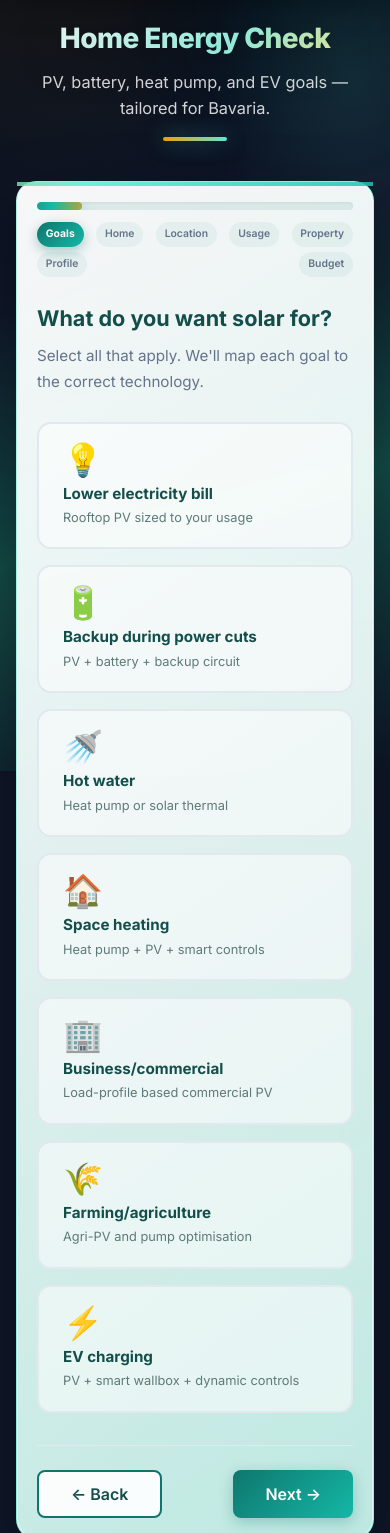
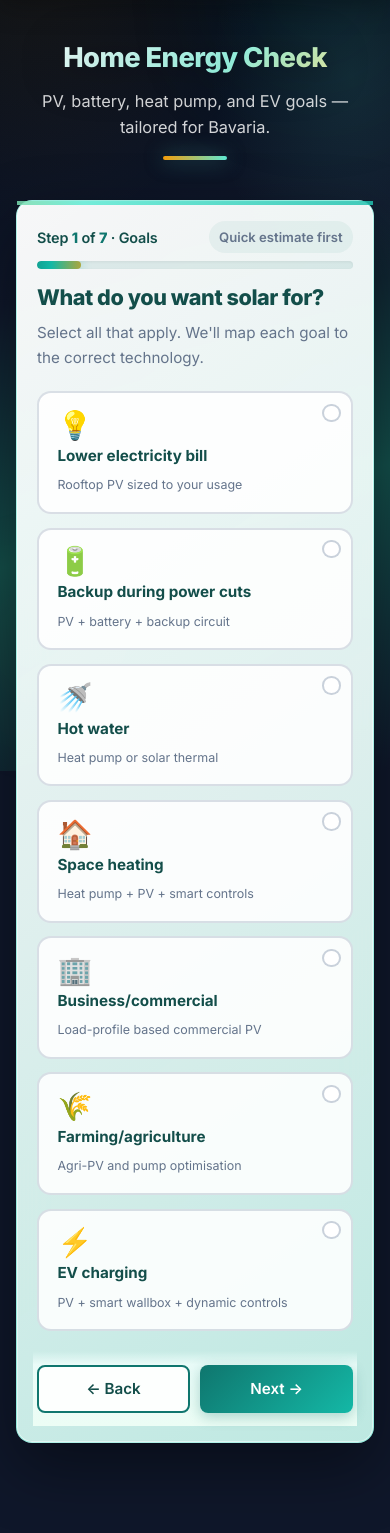
Before and after one commit to SyedZain295/solarpath, a Flask app: page /calculator in a window 390 px wide. Shown: the part 73-1606 px from the top of the page. Run offline with Flask 3, Linux system fonts and the light colour scheme.

Commit message:
Improve UI usability and aesthetics across calculator, results, and home.
Add app-experience CSS layer with clearer goal cards, sticky mobile nav, step counter, polished forms, results header, and estimate page layout.

Co-authored-by: Cursor <cursoragent@cursor.com>

```diff
--- a/i18n.py
+++ b/i18n.py
@@ -81,6 +81,8 @@ TRANSLATIONS = {
         "home.find_technology": "Find your technology",
         "home.apartment_note": "Renters and apartments welcome",
         "home.try_energy_advisor": "Try Energy Advisor",
+        "home.quick_estimate": "60-second estimate",
+        "home.quick_note": "Free pre-assessment · No account required ·",
         "home.suppliers_label": "For installers",
         "home.suppliers_title": "For solar suppliers",
         "home.suppliers_sub": "Get qualified, ready-to-contact customers - not just a listing",
@@ -341,6 +343,8 @@ TRANSLATIONS = {
         "home.find_technology": "Technologie finden",
         "home.apartment_note": "Auch für Mieter und Wohnungen geeignet",
         "home.try_energy_advisor": "Energieberater testen",
+        "home.quick_estimate": "Schnellschätzung (60 Sek.)",
+        "home.quick_note": "Kostenlose Voranalyse · Kein Konto nötig ·",
         "home.suppliers_label": "Für Installateure",
         "home.suppliers_title": "Für Solarbetriebe",
         "home.suppliers_sub": "Qualifizierte, kontaktbereite Kunden - nicht nur ein Verzeichnis",
--- /dev/null
+++ b/static/css/app-experience.css
@@ -0,0 +1,566 @@
+/* Solar Path – usability & aesthetics (loads last) */
+
+/* ── Layout rhythm ───────────────────────────────────── */
+.page-content {
+  max-width: 920px;
+  margin: 0 auto;
+  padding: clamp(1.25rem, 4vw, 2.5rem) clamp(1rem, 3vw, 1.5rem) clamp(3rem, 8vw, 4.5rem);
+}
+
+.calculator-page .page-content,
+.results-page .page-content {
+  max-width: 980px;
+}
+
+.page-content.container-wide {
+  max-width: 1280px;
+}
+
+/* ── Calculator progress ─────────────────────────────── */
+.calc-progress-head {
+  display: flex;
+  flex-wrap: wrap;
+  align-items: center;
+  justify-content: space-between;
+  gap: 0.75rem 1rem;
+  margin-bottom: 0.85rem;
+}
+
+.calc-progress-meta {
+  font-size: 0.9rem;
+  font-weight: 600;
+  color: var(--color-teal-deep);
+  letter-spacing: -0.01em;
+}
+
+.calc-progress-meta strong {
+  color: var(--color-primary);
+  font-weight: 800;
+}
+
+.calc-progress-skip {
+  font-size: 0.82rem;
+  font-weight: 600;
+  color: var(--color-text-muted);
+  text-decoration: none;
+  padding: 0.35rem 0.65rem;
+  border-radius: 999px;
+  background: rgba(15, 118, 110, 0.06);
+  transition: background var(--transition-base), color var(--transition-base);
+}
+
+.calc-progress-skip:hover {
+  color: var(--color-primary-dark);
+  background: rgba(15, 118, 110, 0.12);
+}
+
+.progress-steps {
+  display: flex;
+  flex-wrap: wrap;
+  gap: 0.35rem;
+  margin-bottom: 1.25rem;
+}
+
+.progress-steps span {
+  font-size: 0.68rem;
+  padding: 0.28rem 0.6rem;
+  border-radius: 999px;
+  background: rgba(15, 118, 110, 0.07);
+  color: var(--color-text-muted);
+  font-weight: 600;
+  white-space: nowrap;
+  transition: all 0.25s ease;
+}
+
+.progress-steps span.active {
+  background: var(--gradient-brand);
+  color: #fff;
+  box-shadow: 0 4px 14px rgba(15, 118, 110, 0.28);
+  transform: translateY(-1px);
+}
+
+.progress-steps span.done {
+  background: rgba(5, 150, 105, 0.14);
+  color: var(--color-green);
+}
+
+.progress-bar {
+  height: 8px;
+  border-radius: 999px;
+  background: rgba(15, 118, 110, 0.1);
+  overflow: hidden;
+  margin-bottom: 0.65rem;
+}
+
+/* ── Goal cards ──────────────────────────────────────── */
+.goal-grid {
+  display: grid;
+  grid-template-columns: repeat(auto-fill, minmax(210px, 1fr));
+  gap: 0.85rem;
+}
+
+.goal-card {
+  position: relative;
+  min-height: 118px;
+  padding: 1.1rem 1.15rem 1.1rem 1.15rem;
+  border-radius: var(--radius-md);
+  border: 2px solid rgba(148, 163, 184, 0.35);
+  background: rgba(255, 255, 255, 0.88);
+  cursor: pointer;
+  transition: border-color 0.2s, box-shadow 0.2s, transform 0.2s, background 0.2s;
+}
+
+.goal-card::after {
+  content: "";
+  position: absolute;
+  top: 0.65rem;
+  right: 0.65rem;
+  width: 1.15rem;
+  height: 1.15rem;
+  border-radius: 50%;
+  border: 2px solid rgba(148, 163, 184, 0.5);
+  background: #fff;
+  transition: all 0.2s ease;
+}
+
+.goal-card:has(input:checked)::after {
+  content: "✓";
+  display: flex;
+  align-items: center;
+  justify-content: center;
+  font-size: 0.65rem;
+  font-weight: 800;
+  color: #fff;
+  border-color: var(--color-primary);
+  background: var(--color-primary);
+  box-shadow: 0 2px 8px rgba(15, 118, 110, 0.35);
+}
+
+.goal-card:has(input:checked) {
+  border-color: var(--color-primary);
+  background: #fff;
+  box-shadow: 0 10px 28px rgba(15, 118, 110, 0.14);
+  transform: translateY(-2px);
+}
+
+.goal-icon {
+  font-size: 1.75rem;
+  margin-bottom: 0.45rem;
+  line-height: 1;
+}
+
+.goal-title {
+  font-size: 0.95rem;
+  font-weight: 700;
+  color: var(--color-teal-deep);
+  line-height: 1.3;
+}
+
+.goal-desc {
+  font-size: 0.78rem;
+  color: var(--color-text-muted);
+  line-height: 1.45;
+  margin-top: 0.3rem;
+}
+
+/* ── Forms ───────────────────────────────────────────── */
+.form-group {
+  margin-bottom: 1.15rem;
+}
+
+.form-row {
+  display: grid;
+  grid-template-columns: repeat(2, minmax(0, 1fr));
+  gap: 0.85rem 1rem;
+}
+
+.form-group label {
+  display: block;
+  font-size: 0.88rem;
+  font-weight: 600;
+  color: var(--color-teal-deep);
+  margin-bottom: 0.4rem;
+}
+
+.form-group input,
+.form-group select,
+.form-group textarea {
+  width: 100%;
+  min-height: 46px;
+  padding: 0.7rem 0.95rem;
+  font-size: 1rem;
+  font-family: var(--font);
+  color: var(--color-text);
+  background: #fff;
+  border: 1.5px solid rgba(148, 163, 184, 0.45);
+  border-radius: var(--radius-sm);
+  transition: border-color 0.2s, box-shadow 0.2s;
+}
+
+.form-group input:hover,
+.form-group select:hover,
+.form-group textarea:hover {
+  border-color: rgba(20, 184, 166, 0.55);
+}
+
+.form-group input:focus,
+.form-group select:focus,
+.form-group textarea:focus {
+  outline: none;
+  border-color: var(--color-primary-light);
+  box-shadow: var(--focus-ring);
+}
+
+.field-hint,
+.form-hint {
+  font-size: 0.82rem;
+  color: var(--color-text-muted);
+  line-height: 1.5;
+  margin-top: 0.35rem;
+}
+
+.info-box {
+  background: linear-gradient(135deg, rgba(240, 253, 250, 0.95), rgba(236, 253, 250, 0.85));
+  border: 1px solid rgba(20, 184, 166, 0.25);
+  border-left: 4px solid var(--color-primary);
+  border-radius: var(--radius-sm);
+  padding: 0.9rem 1rem;
+  font-size: 0.88rem;
+  line-height: 1.55;
+  color: var(--color-teal-deep);
+}
+
+/* ── Calculator nav (sticky on mobile) ───────────────── */
+.calc-nav {
+  display: flex;
+  flex-wrap: wrap;
+  gap: 0.65rem;
+  align-items: center;
+  justify-content: space-between;
+  margin-top: 1.75rem;
+  padding-top: 1.25rem;
+  border-top: 1px solid rgba(15, 118, 110, 0.12);
+}
+
+.calc-nav .btn {
+  min-height: 48px;
+  min-width: 120px;
+  border-radius: var(--radius-sm);
+  font-size: 0.95rem;
+}
+
+.calc-nav .btn-primary {
+  flex: 1 1 auto;
+  max-width: 280px;
+  margin-left: auto;
+}
+
+.calculator-page .glass-panel {
+  padding: clamp(1.25rem, 3vw, 2rem);
+  border-radius: var(--radius-xl);
+}
+
+.calc-step {
+  animation: stepFadeIn 0.35s ease;
+}
+
+@keyframes stepFadeIn {
+  from { opacity: 0; transform: translateY(8px); }
+  to { opacity: 1; transform: translateY(0); }
+}
+
+.calc-step h2 {
+  font-size: clamp(1.35rem, 3.5vw, 1.65rem);
+  font-weight: 800;
+  color: var(--color-teal-deep);
+  letter-spacing: -0.02em;
+  margin-bottom: 0.35rem;
+}
+
+.step-desc {
+  font-size: 0.95rem;
+  color: var(--color-text-muted);
+  margin-bottom: 1.35rem;
+  max-width: 62ch;
+}
+
+.calc-loads {
+  display: grid;
+  grid-template-columns: repeat(auto-fill, minmax(200px, 1fr));
+  gap: 0.5rem 0.75rem;
+}
+
+.calc-loads label {
+  display: flex;
+  align-items: flex-start;
+  gap: 0.5rem;
+  padding: 0.55rem 0.65rem;
+  border-radius: var(--radius-sm);
+  border: 1px solid transparent;
+  font-size: 0.88rem;
+  cursor: pointer;
+  transition: background 0.15s, border-color 0.15s;
+}
+
+.calc-loads label:hover {
+  background: rgba(15, 118, 110, 0.05);
+  border-color: rgba(15, 118, 110, 0.12);
+}
+
+/* ── Results page ────────────────────────────────────── */
+.results-page .page-content {
+  max-width: 1040px;
+}
+
+.results-header {
+  text-align: center;
+  margin-bottom: 1.75rem;
+  padding: clamp(1.25rem, 3vw, 2rem);
+  background: rgba(255, 255, 255, 0.94);
+  border-radius: var(--radius-xl);
+  box-shadow: 0 16px 48px rgba(0, 0, 0, 0.18);
+  border: 1px solid rgba(255, 255, 255, 0.5);
+}
+
+.results-header h1 {
+  font-size: clamp(1.5rem, 4vw, 2rem);
+  font-weight: 800;
+  letter-spacing: -0.03em;
+  color: var(--color-teal-deep);
+  margin: 0.5rem 0 0.35rem;
+}
+
+.results-header-loc {
+  font-size: 0.95rem;
+  color: var(--color-text-muted);
+  margin-bottom: 0.5rem;
+}
+
+.confidence-badge {
+  display: inline-flex;
+  align-items: center;
+  gap: 0.35rem;
+  padding: 0.35rem 0.85rem;
+  border-radius: 999px;
+  font-size: 0.78rem;
+  font-weight: 700;
+  text-transform: uppercase;
+  letter-spacing: 0.04em;
+}
+
+.confidence-badge.confidence-high {
+  background: rgba(5, 150, 105, 0.12);
+  color: #047857;
+}
+
+.confidence-badge.confidence-medium {
+  background: rgba(217, 119, 6, 0.12);
+  color: #b45309;
+}
+
+.confidence-badge.confidence-low {
+  background: rgba(220, 38, 38, 0.1);
+  color: #b91c1c;
+}
+
+.results-page .result-section {
+  margin-bottom: 1.35rem;
+}
+
+.results-page .action-bar {
+  display: flex;
+  flex-wrap: wrap;
+  gap: 0.65rem;
+  align-items: center;
+  padding: clamp(1rem, 3vw, 1.5rem);
+  border-radius: var(--radius-xl);
+  background: rgba(255, 255, 255, 0.97);
+  box-shadow: 0 12px 40px rgba(0, 0, 0, 0.15);
+}
+
+.results-page .action-bar .btn-primary {
+  font-size: 1rem;
+  padding: 0.85rem 1.5rem;
+}
+
+.loading-state-light {
+  display: flex;
+  flex-direction: column;
+  align-items: center;
+  justify-content: center;
+  min-height: 50vh;
+  gap: 1rem;
+  color: rgba(255, 255, 255, 0.9);
+  text-align: center;
+}
+
+.loading-state-light .loading-spinner {
+  width: 48px;
+  height: 48px;
+  border-width: 3px;
+}
+
+/* ── Modal (mobile-friendly) ─────────────────────────── */
+.modal-content {
+  border-radius: var(--radius-xl);
+  padding: clamp(1.25rem, 4vw, 2rem);
+  box-shadow: 0 24px 64px rgba(0, 0, 0, 0.25);
+}
+
+.modal-content h2 {
+  font-size: 1.35rem;
+  font-weight: 800;
+  color: var(--color-teal-deep);
+  margin-bottom: 0.35rem;
+}
+
+.modal-close {
+  position: absolute;
+  top: 0.75rem;
+  right: 0.85rem;
+  width: 2.25rem;
+  height: 2.25rem;
+  border: none;
+  border-radius: 50%;
+  background: rgba(15, 118, 110, 0.08);
+  color: var(--color-teal-deep);
+  font-size: 1.35rem;
+  line-height: 1;
+  cursor: pointer;
+  transition: background 0.15s;
+}
+
+.modal-close:hover {
+  background: rgba(15, 118, 110, 0.16);
+}
+
+/* ── Estimate page ───────────────────────────────────── */
+.estimate-page .glass-panel {
+  margin-top: 0.5rem;
+}
+
+.estimate-page .estimate-actions {
+  display: flex;
+  flex-direction: column;
+  gap: 0.65rem;
+  margin-top: 0.5rem;
+}
+
+/* ── Home quick path ─────────────────────────────────── */
+.hero-actions {
+  display: flex;
+  flex-wrap: wrap;
+  gap: 0.75rem;
+  align-items: center;
+}
+
+.hero-quick-note {
+  width: 100%;
+  margin-top: 0.35rem;
+  font-size: 0.88rem;
+  color: rgba(255, 255, 255, 0.75);
+}
+
+.hero-quick-note a {
+  color: #99f6e4;
+  font-weight: 600;
+  text-decoration: underline;
+  text-underline-offset: 2px;
+}
+
+.hero-full .hero-demo-btn {
+  border-color: rgba(255, 255, 255, 0.5);
+  color: #fff;
+  background: rgba(255, 255, 255, 0.06);
+}
+
+.hero-full .hero-demo-btn:hover {
+  background: rgba(255, 255, 255, 0.14);
+  border-color: rgba(255, 255, 255, 0.7);
+  color: #fff;
+}
+
+/* ── Reduced motion ──────────────────────────────────── */
+@media (prefers-reduced-motion: reduce) {
+  .calc-step,
+  .page-bg::before,
+  .page-bg::after {
+    animation: none !important;
+  }
+
+  .goal-card:has(input:checked) {
+    transform: none;
+  }
+}
+
+/* ── Mobile ──────────────────────────────────────────── */
+@media (max-width: 768px) {
+  .progress-steps {
+    display: none;
+  }
+
+  .calc-progress-head {
+    margin-bottom: 0.5rem;
+  }
+
+  .goal-grid {
+    grid-template-columns: 1fr;
+  }
+
+  .form-row {
+    grid-template-columns: 1fr;
+  }
+
+  .calculator-page .glass-panel {
+    border-radius: var(--radius-lg);
+  }
+
+  .calc-nav {
+    position: sticky;
+    bottom: 0;
+    z-index: 20;
+    margin: 1.25rem -0.25rem -0.25rem;
+    padding: 0.85rem 0.25rem calc(0.85rem + env(safe-area-inset-bottom, 0px));
+    background: linear-gradient(180deg, rgba(236, 253, 250, 0) 0%, rgba(236, 253, 250, 0.92) 18%, #ecfdf5 100%);
+    border-top: none;
+  }
+
+  .calc-nav .btn {
+    flex: 1 1 45%;
+    max-width: none;
+  }
+
+  .calc-nav .btn-primary,
+  .calc-nav .btn-outline {
+    min-width: 0;
+  }
+
+  .results-page .package-metrics {
+    grid-template-columns: 1fr 1fr;
+    gap: 0.5rem;
+  }
+
+  .modal-content {
+    width: 100%;
+    max-width: none;
+    max-height: 100vh;
+    border-radius: var(--radius-xl) var(--radius-xl) 0 0;
+    margin-top: auto;
+    align-self: flex-end;
+  }
+
+  .modal {
+    align-items: flex-end;
+    padding: 0;
+  }
+}
+
+@media (max-width: 480px) {
+  .page-header-hero h1 {
+    font-size: clamp(1.65rem, 7vw, 2rem);
+  }
+
+  .results-page .action-bar .btn {
+    width: 100%;
+  }
+}
--- a/static/js/calculator.js
+++ b/static/js/calculator.js
@@ -132,10 +132,16 @@ document.addEventListener('DOMContentLoaded', () => {
     }
   }
 
+  function stepLabel(stepNum) {
+    const el = form.querySelector(`.calc-step[data-step="${stepNum}"]`);
+    return el?.dataset.stepLabel || '';
+  }
+
   function updateUI() {
     const vis = visibleStepNumbers();
     const pos = Math.max(0, vis.indexOf(currentStep));
     const totalSteps = vis.length || 1;
+    const pct = Math.round(((pos + 1) / totalSteps) * 100);
 
     steps.forEach((s) => {
       const n = parseInt(s.dataset.step, 10);
@@ -143,7 +149,19 @@ document.addEventListener('DOMContentLoaded', () => {
       s.classList.toggle('hidden', !stepVisible(n));
     });
 
-    if (progressFill) progressFill.style.width = `${((pos + 1) / totalSteps) * 100}%`;
+    if (progressFill) progressFill.style.width = `${pct}%`;
+    const progressBar = document.getElementById('progressBar');
+    if (progressBar) progressBar.setAttribute('aria-valuenow', String(pct));
+
+    const meta = document.getElementById('calcProgressMeta');
+    if (meta) {
+      const label = stepLabel(currentStep);
+      const stepWord = tr('calc.js.step_of', 'Step {current} of {total}');
+      meta.innerHTML = stepWord
+        .replace('{current}', `<strong>${pos + 1}</strong>`)
+        .replace('{total}', `<strong>${totalSteps}</strong>`)
+        + (label ? ` · ${label}` : '');
+    }
 
     let progressIdx = 0;
     progressSteps.forEach((span) => {
@@ -156,7 +174,8 @@ document.addEventListener('DOMContentLoaded', () => {
         return;
       }
       span.classList.remove('hidden');
-      span.classList.toggle('active', progressIdx <= pos);
+      span.classList.toggle('active', progressIdx === pos);
+      span.classList.toggle('done', progressIdx < pos);
       progressIdx += 1;
     });
 
--- a/static/js/results.js
+++ b/static/js/results.js
@@ -54,7 +54,7 @@ function renderResults(d) {
   document.getElementById('resultsContent').innerHTML = `
     <div class="results-header">
       <div class="confidence-badge confidence-${conf.level || 'medium'}">
-        ${conf.label || 'Medium'} ${tr('results.confidence_suffix', 'confidence')} · ${conf.estimated_accuracy || '±15%'}
+        ${conf.score_label || tr('results.completeness_index', 'Information completeness')} · ${conf.score ?? '—'} · ${conf.estimated_accuracy || '±15%'}
       </div>
       <h1>${tr('results.report_title', 'Your Solar Decision Report')}</h1>
       <p class="results-header-loc">${formatLocation(loc.name)}</p>
--- a/templates/base.html
+++ b/templates/base.html
@@ -17,6 +17,7 @@
   <link rel="stylesheet" href="{{ url_for('static', filename='css/pages.css') }}?v=45">
   <link rel="stylesheet" href="{{ url_for('static', filename='css/ui-polish.css') }}?v=45">
   <link rel="stylesheet" href="{{ url_for('static', filename='css/aesthetic.css') }}?v=37">
+  <link rel="stylesheet" href="{{ url_for('static', filename='css/app-experience.css') }}?v=2">
   {% block head %}{% endblock %}
 </head>
 <body class="{% block body_class %}{% endblock %}">
--- a/templates/calculator.html
+++ b/templates/calculator.html
@@ -11,8 +11,12 @@
       <p>{{ t('calculator.hero_sub') }}</p>
     </div>
 
-    <div class="glass-panel">
-    <div class="progress-bar"><div class="progress-fill" id="progressFill"></div></div>
+    <div class="glass-panel calc-panel">
+    <div class="calc-progress-head">
+      <p class="calc-progress-meta" id="calcProgressMeta" aria-live="polite"></p>
+      <a href="{{ invite_href('/estimate') }}" class="calc-progress-skip">{{ t('calc.quick_estimate', 'Quick estimate first') }}</a>
+    </div>
+    <div class="progress-bar" role="progressbar" aria-valuemin="1" aria-valuemax="100" aria-valuenow="0" id="progressBar"><div class="progress-fill" id="progressFill"></div></div>
     <div class="progress-steps" id="progressSteps">
       <span class="active">{{ t('calc.step.goals') }}</span>
       <span class="progress-ev-step hidden">{{ t('calc.step.ev') }}</span>
@@ -27,7 +31,7 @@
 
     <form id="calculatorForm" class="calc-form">
       <!-- Step 1: Goals -->
-      <div class="calc-step active" data-step="1">
+      <div class="calc-step active" data-step="1" data-step-label="{{ t('calc.step.goals') }}">
         <h2>{{ t('calc.s1_title') }}</h2>
         <p class="step-desc">{{ t('calc.s1_sub') }}</p>
         <div class="goal-grid">
@@ -42,7 +46,7 @@
       </div>
 
       <!-- Step 2: EV details (only when EV charging goal selected) -->
-      <div class="calc-step" data-step="2" data-conditional="ev_charging">
+      <div class="calc-step" data-step="2" data-conditional="ev_charging" data-step-label="{{ t('calc.step.ev') }}">
         <h2>{{ t('calc.ev.title') }}</h2>
         <p class="step-desc">{{ t('calc.ev.sub') }}</p>
         <div class="form-group">
@@ -116,7 +120,7 @@
       </div>
 
       <!-- Step 3: Heat pump / heating (when space heating or hot water goal selected) -->
-      <div class="calc-step" data-step="3" data-conditional="heat">
+      <div class="calc-step" data-step="3" data-conditional="heat" data-step-label="{{ t('calc.step.heat') }}">
         <h2>{{ t('calc.hp.title') }}</h2>
         <p class="step-desc">{{ t('calc.hp.sub') }}</p>
         <div class="form-group">
@@ -183,7 +187,7 @@
       </div>
 
       <!-- Step 4: Housing -->
-      <div class="calc-step" data-step="4">
+      <div class="calc-step" data-step="4" data-step-label="{{ t('calc.step.home') }}">
         <h2>{{ t('calc.s2_title') }}</h2>
         <p class="step-desc">{{ t('calc.s2_sub') }}</p>
         <div class="form-group">
@@ -212,7 +216,7 @@
       </div>
 
       <!-- Step 5: Location -->
-      <div class="calc-step" data-step="5">
+      <div class="calc-step" data-step="5" data-step-label="{{ t('calc.step.location') }}">
         <h2>{{ t('calc.s3_title') }}</h2>
         <p class="step-desc">{{ t('calc.s3_sub') }}</p>
         <div class="form-group">
@@ -230,7 +234,7 @@
       </div>
 
       <!-- Step 6: Usage -->
-      <div class="calc-step" data-step="6">
+      <div class="calc-step" data-step="6" data-step-label="{{ t('calc.step.usage') }}">
         <h2>{{ t('calc.s4_title') }}</h2>
         <p class="step-desc">{{ t('calc.s4_sub') }}</p>
         <div class="form-row">
@@ -255,7 +259,7 @@
       </div>
 
       <!-- Step 7: Property -->
-      <div class="calc-step" data-step="7">
+      <div class="calc-step" data-step="7" data-step-label="{{ t('calc.step.property') }}">
         <h2>{{ t('calc.s5_title') }}</h2>
         <div class="form-group">
           <label for="roof_type">{{ t('calc.roof_type') }}</label>
@@ -285,7 +289,7 @@
       </div>
 
       <!-- Step 8: Profile -->
-      <div class="calc-step" data-step="8">
+      <div class="calc-step" data-step="8" data-step-label="{{ t('calc.step.profile') }}">
         <h2>{{ t('calc.s6_title') }}</h2>
         <p class="step-desc">{{ t('calc.s6_sub') }}</p>
         <div class="register-checks calc-loads" id="calcLoadsPanel">
@@ -320,7 +324,7 @@
       </div>
 
       <!-- Step 9: Budget -->
-      <div class="calc-step" data-step="9">
+      <div class="calc-step" data-step="9" data-step-label="{{ t('calc.step.budget') }}">
         <h2>{{ t('calc.s7_title') }}</h2>
         <label class="checkbox-inline" style="margin-bottom:1rem">
           <input type="checkbox" id="budget_first_mode" name="budget_first_mode">
@@ -364,5 +368,5 @@
 {% block scripts %}
 <script>window.BETA_INVITE_DEFAULT = {{ beta_invite|tojson }};</script>
 <script src="{{ url_for('static', filename='js/intake_ref.js') }}?v=1"></script>
-<script src="{{ url_for('static', filename='js/calculator.js') }}?v=25"></script>
+<script src="{{ url_for('static', filename='js/calculator.js') }}?v=26"></script>
 {% endblock %}
--- a/templates/index.html
+++ b/templates/index.html
@@ -22,8 +22,10 @@
       <h1>{{ t('home.hero_title_prefix') }} <span class="text-gradient-light">{{ t('home.hero_title_highlight') }}</span></h1>
       <p class="hero-sub">{{ t('home.hero_sub') }}</p>
       <div class="hero-actions">
-        <a href="/calculator" class="btn btn-accent btn-lg">{{ t('home.start') }}</a>
-        <a href="/energy-advisor" class="btn btn-glass btn-lg">{{ t('nav.energy_advisor') }}</a>
+        <a href="{{ invite_href('/calculator') }}" class="btn btn-accent btn-lg">{{ t('home.start') }}</a>
+        <a href="{{ invite_href('/estimate') }}" class="btn btn-glass btn-lg">{{ t('home.quick_estimate', '60-second estimate') }}</a>
+        <a href="{{ invite_href('/demo') }}" class="btn btn-outline btn-lg hero-demo-btn">{{ t('nav.demo', 'View demo') }}</a>
+        <p class="hero-quick-note">{{ t('home.quick_note', 'Free pre-assessment · No account required ·') }} <a href="{{ invite_href('/energy-advisor') }}">{{ t('nav.energy_advisor') }}</a></p>
       </div>
       <div class="hero-stats">
         <div class="stat-pill"><span class="stat-icon">📡</span><div><strong>PVGIS</strong><span>{{ t('home.stat.pvgis_sub') }}</span></div></div>
--- a/templates/results.html
+++ b/templates/results.html
@@ -158,5 +158,5 @@
 
 {% block scripts %}
 <script src="{{ url_for('static', filename='js/results_features.js') }}?v=28"></script>
-<script src="{{ url_for('static', filename='js/results.js') }}?v=29"></script>
+<script src="{{ url_for('static', filename='js/results.js') }}?v=30"></script>
 {% endblock %}
```
Also changed, not shown: i18n_extra.py (+20 -0 lines), templates/estimate.html (+20 -11 lines).
